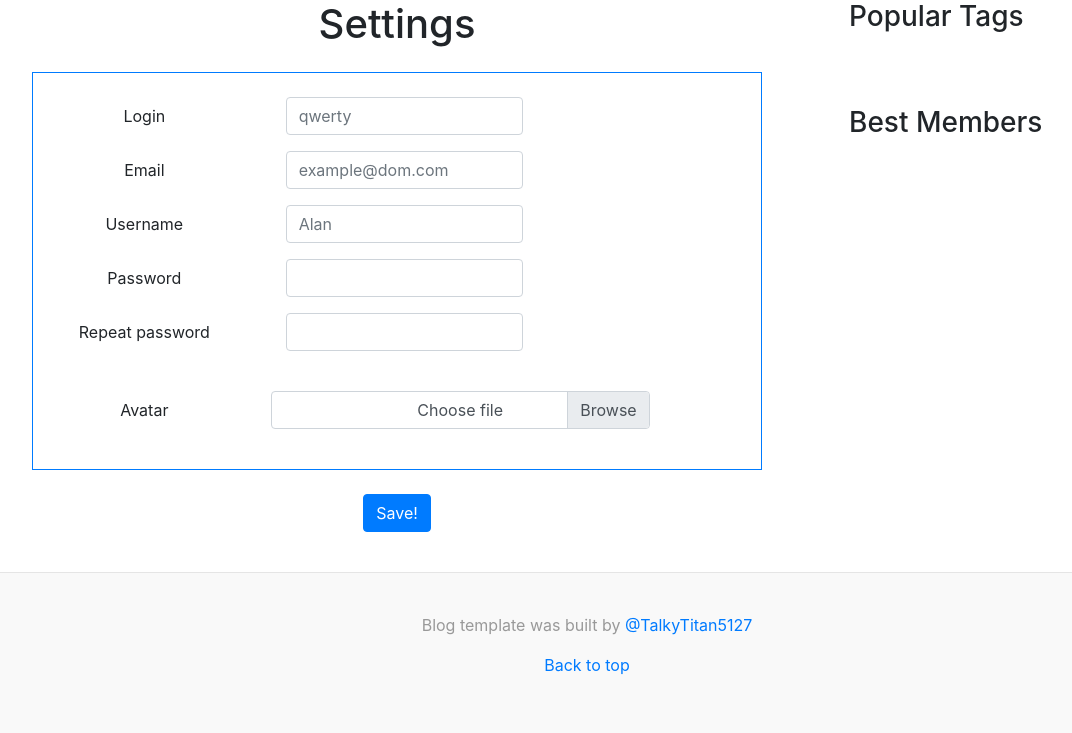
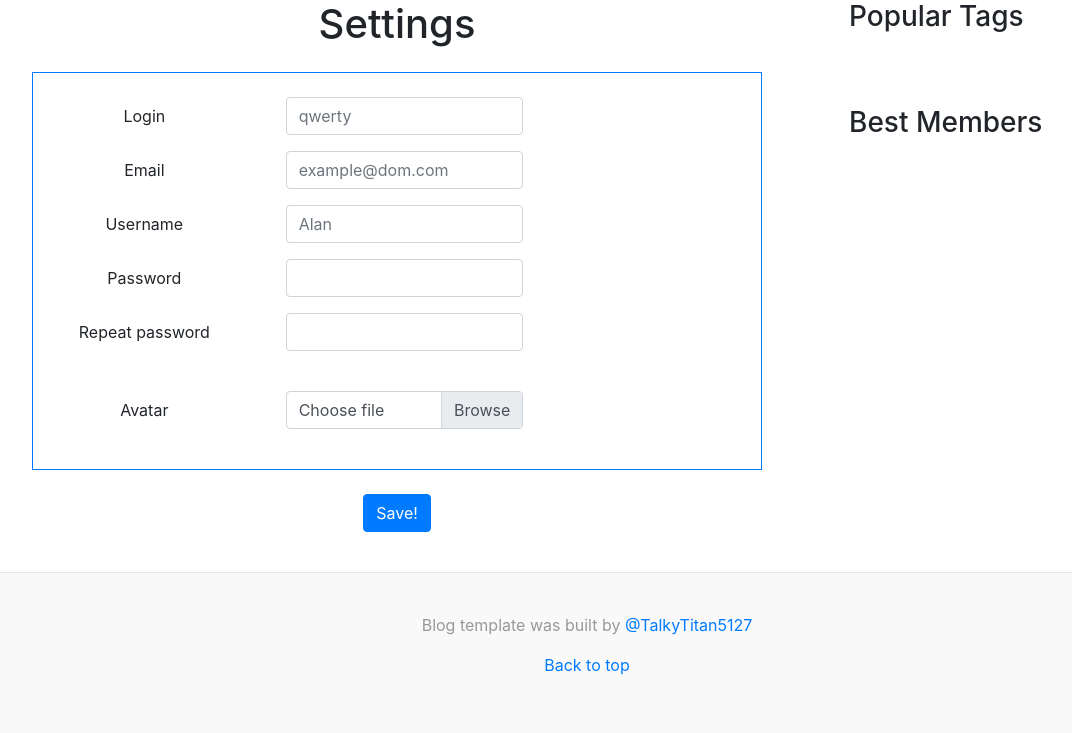
Before and after one commit to Talkytitan5127/CrazyAsker, a Django app: page /settings/ in a window 1280 px wide. Shown: the part 120-853 px from the top of the page, without its empty margins (53-1125 px from the left). Run offline with Django 3.2, Linux system fonts and the light colour scheme; some libraries are stand-ins or nearby versions.

Commit message:
correct avatar upload field

```diff
--- a/public/templates/settings.html
+++ b/public/templates/settings.html
@@ -42,9 +42,11 @@
 
                 <div class="form-group row">
                     <label for="repeat_password" class="col-sm-4 col-form-label mb-4">Avatar</label>
-                    <div class="custom-file w-50 clo-sm-8">
-                        <input type="file" class="custom-file-input" id="customFile">
-                        <label class="custom-file-label" for="customFile">Choose file</label>
+                    <div class="col-sm-8">
+                        <div class="col-sm-6">
+                            <input type="file" class="custom-file-input" id="customFile">
+                            <label class="custom-file-label text-left" for="customFile">Choose file</label>
+                        </div>
                     </div>
                 </div>
             </div>
```
Also changed, not shown: public/templates/signup.html (renamed from public/templates/register.html, +5 -3 lines).
